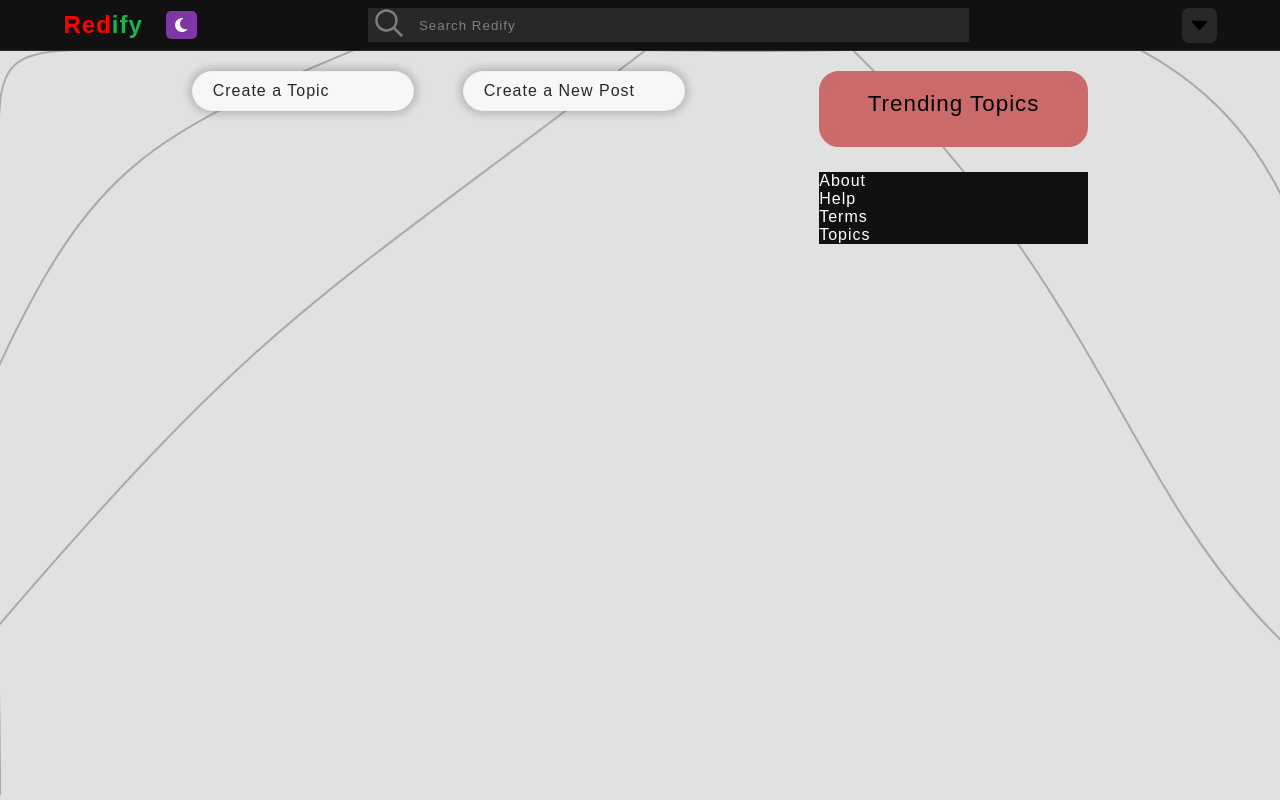
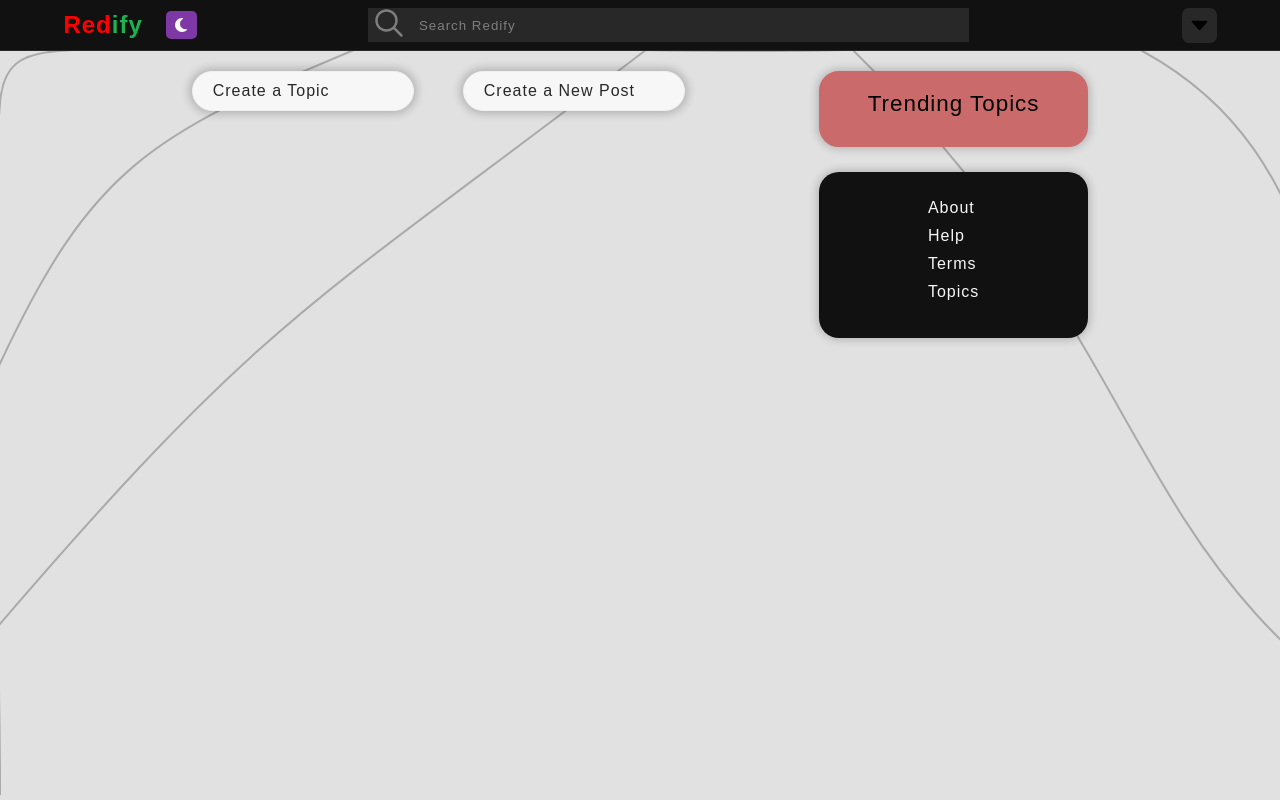
Before and after one commit to aaronpnguyen/Redify, a Python web app: template flask_app/templates/home.html in a window 1280 px wide. Run offline with Jinja, Linux system fonts and the light colour scheme; the template is opened without the code that fills it, so the values that code supplies are empty; some libraries are stand-ins or nearby versions.

Commit message:
Add green topic background and fix trending table

```diff
--- a/flask_app/static/home.css
+++ b/flask_app/static/home.css
@@ -297,6 +297,7 @@ input:focus-visible {
     align-items: center;
     border: 10px solid var(--dark-red);
     border-radius:  20px;
+    box-shadow: 0 0 9px 2px rgba(0, 0, 0, 0.2);
 }
 
 .trendingTableTitle {
@@ -315,15 +316,10 @@ input:focus-visible {
 .trendingTableTopicList {
     list-style: none;
     min-width: 100%;
+    background-color: var(--soft-white);
+    border-radius: 10px;
 }
 
-.trendingTableTopicList > li:nth-child(1) > .topicCardHoldingLink > .trendingTopicCard {
-    border-radius: 10px 10px 0 0;
-}
-
-.trendingTableTopicList > li:nth-child(5) > .topicCardHoldingLink > .trendingTopicCard {
-    border-radius: 0 0 10px 10px;
-}
 
 .trendingTopicCard {
     display: flex;
@@ -332,7 +328,7 @@ input:focus-visible {
     justify-content: flex-start;
     min-width: 100%;
     padding: 4% 2% 4% 10%;
-    background-color: var(--soft-white);
+    /*background-color: var(--soft-white);*/
     border-bottom: 1px solid var(--dark-red);
 }
 
@@ -357,18 +353,30 @@ input:focus-visible {
 
 .legal {
     background-color: #111111;
+    padding: 10% 2%;
+    border-radius: 20px;
+    box-shadow: 0 0 9px 2px rgba(0, 0, 0, 0.2);
+    background-color: ;
     position: sticky;
     top: 70px;
     color: white;
-}
-
-.legalInfo {
-/*    position: sticky;
-    top: 70px;*/
+    display: flex;
+    justify-content: center;
 }
 
 .legalInfo > ul  {
     list-style: none;
+}
+
+.legalInfo > ul > li {
+    margin-bottom: 10px;
+}
+
+.legalInfo > ul > li > a {
+    color:  var(--soft-white);
+    text-decoration: none;
+    font-size: 1rem;
+
 }
 
 
@@ -376,6 +384,18 @@ input:focus-visible {
 .createFormContainer {
     background-position: center;
     background: url(pop-shapes.svg);
+    background-repeat: no-repeat;
+    min-width:  600px;
+    max-width: 60%;
+    max-height:  400px;
+    margin-top: 5%;
+    border-radius: 20px;
+    box-shadow: 0 0 8px 2px rgba(0, 0, 0, 0.4);
+}
+
+.createFormTopicContainer {
+    background-position: center;
+    background: url(green-pop-shapes.svg);
     background-repeat: no-repeat;
     min-width:  600px;
     max-width: 60%;
@@ -493,6 +513,7 @@ input:focus-visible {
 #columnContainer {
     display: flex;
     flex-direction: column;
+    justify-content: flex-start;
 }
 
 .hidden {
--- a/flask_app/static/view.css
+++ b/flask_app/static/view.css
@@ -16,7 +16,7 @@
 	border-radius: 15px;
     box-shadow: 0 0 9px 3px rgba(0, 0, 0, 0.2);
     min-width: 100%;
-   	margin-bottom: 50px;
+   	margin-bottom: 0px;
 }
 
 .topicTopTitle {
@@ -88,8 +88,8 @@
 }
 
 /* Kind of General  */
-.padding-fiftypx {
+.padding-thirtypx {
 	min-width: 100%;
-	min-height: 50px;
+	min-height: 30px;
 	display: block;
 }
--- a/flask_app/templates/home.html
+++ b/flask_app/templates/home.html
@@ -146,10 +146,10 @@
                 <div class="legal">
                     <div class="legalInfo">
                         <ul>
-                            <li>About</li>
-                            <li>Help</li>
-                            <li>Terms</li>
-                            <li>Topics</li>
+                            <li><a href="/about">About</a></li>
+                            <li><a href="/about">Help</a></li>
+                            <li><a href="/about">Terms</a></li>
+                            <li><a href="/about">Topics</a></li>
                         </ul>
                     </div>
                 </div>
--- a/flask_app/templates/oneTopic.html
+++ b/flask_app/templates/oneTopic.html
@@ -66,7 +66,7 @@
 
 
     <div class="bodyContainer" id="columnContainer">
-        <div class="padding-fiftypx"></div>
+        <div class="padding-thirtypx"></div>
 
         <div class="topicTop">
 
--- a/flask_app/templates/topicForm.html
+++ b/flask_app/templates/topicForm.html
@@ -63,8 +63,8 @@
     </div>
 
     <div class="bodyContainer centerContainer">
-        <div class="createFormContainer">
-            <form action="/submit/form/post" method="POST" class="createForm">
+        <div class="createFormTopicContainer">
+            <form action="/submit/form/topic" method="POST" class="createForm">
 
                 <p class="createFormTitle"><span class="lightOpacityBg">Create a Topic</span></p>
 
```
Also changed, not shown: flask_app/static/green-pop-shapes.svg (added).
